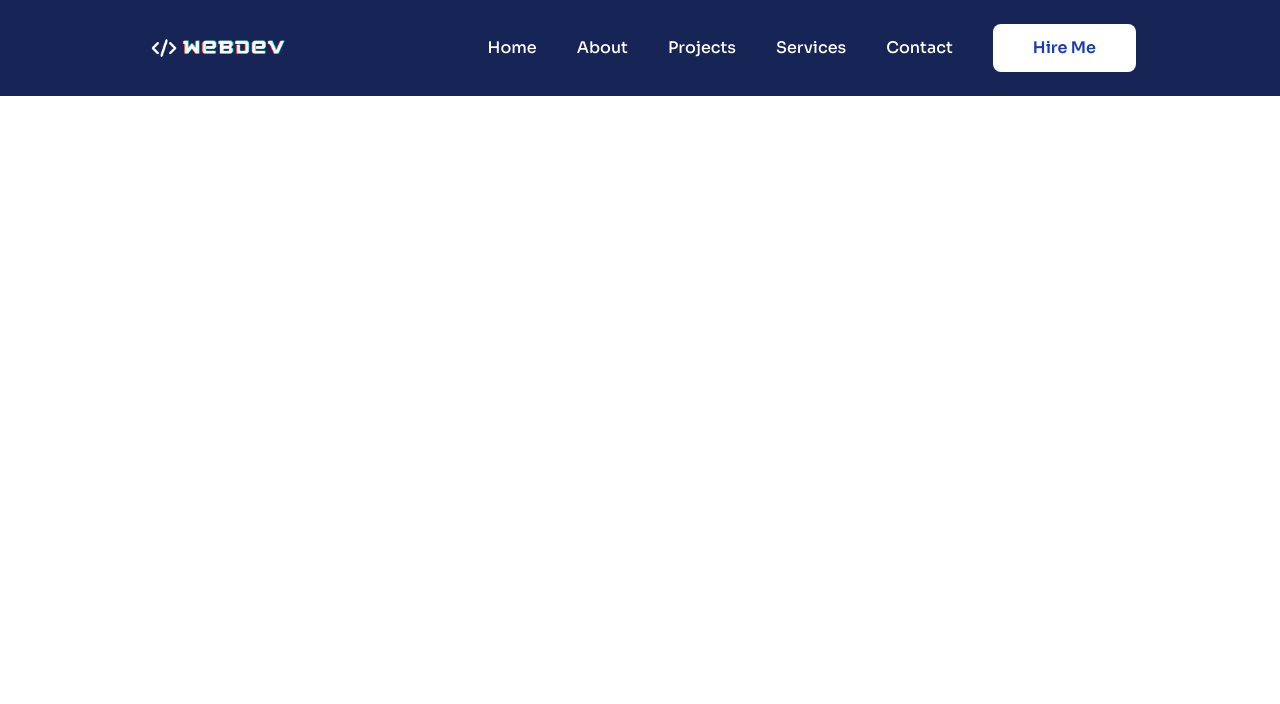
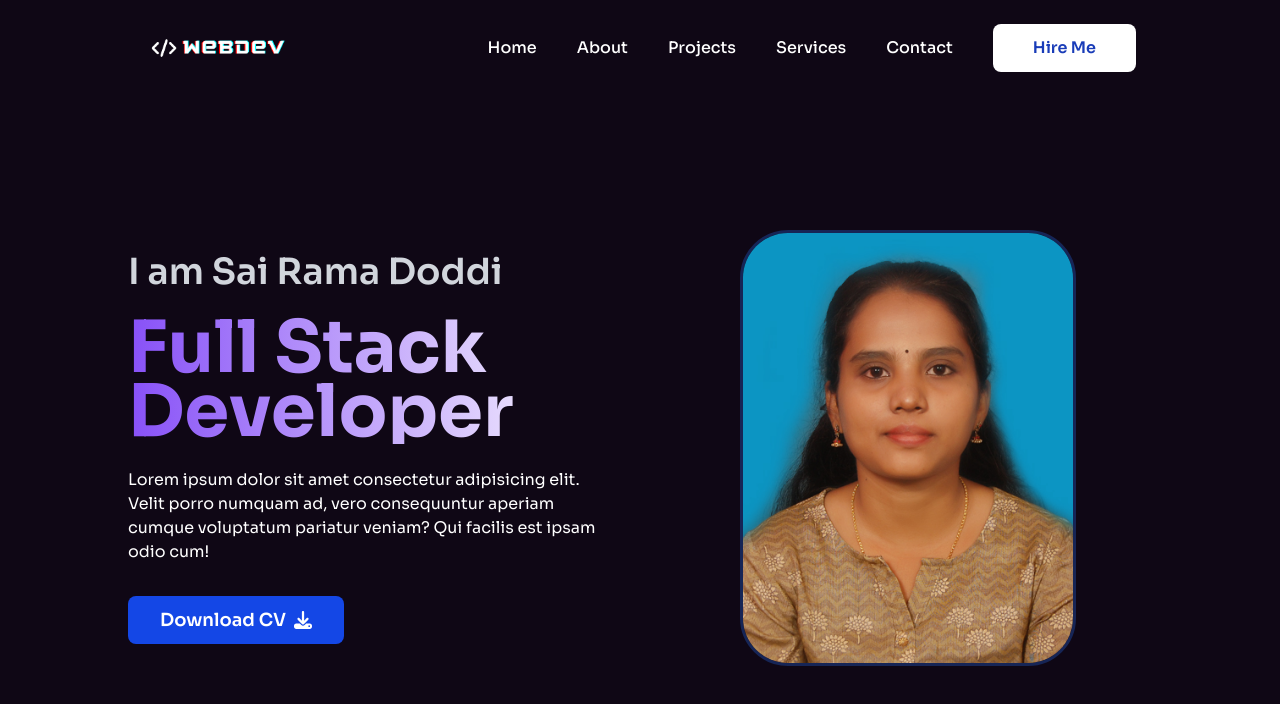
Before and after one commit to SaiRama-Doddi/Portfolio, a Next.js app: page / in a window 1280 px wide. Shown: the top 704 px of the page. Built offline with nearby package versions, Linux system fonts and the light colour scheme.

Commit message:
Hero Component

```diff
--- a/Data/data.ts
+++ b/Data/data.ts
@@ -1,9 +1,9 @@
 export const BaseInfo = {
-  name: "Sajal",
-  position: "Full Stack Web Developer",
+  name: "Sai Rama Doddi",
+  position: "Full Stack Developer",
   description:
     "Lorem ipsum dolor sit amet consectetur adipisicing elit. Velit porro numquam ad, vero consequuntur aperiam cumque voluptatum pariatur veniam? Qui facilis est ipsam odio cum!",
-  profilePic: "/images/hero.png",
+  profilePic: "/images/71.jpg",
 };
 
 export const aboutInfo = {
--- a/app/globals.css
+++ b/app/globals.css
@@ -7,4 +7,10 @@
   .hover_effect:hover {
     @apply after:scale-x-100 after:bg-yellow-400 after:origin-right;
   }
+  .text-bg{
+    background-image: linear-gradient(to right,#8750f7 0%,#ffffff 100%);
+    background-clip: text;
+    -webkit-background-clip: text;
+    -webkit-text-fill-color:transparent
+  }
 }
--- /dev/null
+++ b/components/Home/Hero/page.tsx
@@ -0,0 +1,51 @@
+import { BaseInfo } from "@/Data/data"
+import { FaDownload } from "react-icons/fa6"
+import Image from "next/image"
+
+
+const page = () => {
+  return (
+    <div className="w-full pt-[4vh] md:pt-[12vh] h-screen bg-[#0f0715] overflow-hidden relative ">
+        <div className="flex justify-center flex-col w-4/5 h-full mx-auto">
+        <div className="grid grid-cols-1 lg:grid-cols-2 items-center gap-12">
+            {/*Text content */}
+        <div>
+            {/*---Name---*/}
+           <h1 className="text-gray-300 text-2xl md:text-3xl lg:text-4xl mb-6 font-semibold">I am {BaseInfo.name}</h1>
+
+             {/*position*/}
+           <h1 className="text-bg text-3xl sm:text-4xl md:text-5xl lg:text-6xl xl:text-7xl font-bold md:leading-[3rem] lg:leading-[3.5rem] xl:leading-[4rem] text-white">
+            {BaseInfo.position}</h1>
+
+
+              {/*Description*/}
+
+            <p className="mt-6 text-sm md:text-base text-white text-opacity-60">{BaseInfo.description}</p>
+
+            {/*button*/}
+
+             <button className="md:px-8 py-2.5 px-6 py-1.5 text-white font-semibold text-sm md:text-lg transition-all duration-200 rounded-lg mt-8 bg-blue-700 hover:bg-blue-900 flex items-center space-x-2
+             cursor-pointer">
+                <span>Download CV</span>
+                <FaDownload/>
+             </button>
+            </div>
+            {/*Image content */}
+            <div className="mx-auto  hidden lg:block rounded-[3rem] border-[3.5px] border-blue-950 overflow-x-hidden">
+                <Image
+                src={BaseInfo.profilePic}
+                alt="profile"
+                width={330}
+                height={330}
+                />
+
+            </div>
+
+        </div>
+        </div>
+
+    </div>
+  )
+}
+
+export default page
--- a/components/Home/Navbar/page.tsx
+++ b/components/Home/Navbar/page.tsx
@@ -26,7 +26,7 @@ const Nav = ({ openNav }: Props) => {
   }, []);
 
   return (
-    <div className={`fixed h-[12vh] z-[10] w-full transition-all duration-700 ${navBg ? "bg-[#240b39]" : "bg-blue-950"}`}>
+    <div className={`fixed h-[12vh] z-[10] w-full transition-all duration-700 ${navBg ? "bg-[#240b39]" : "fixed"}`}>
       <div className="flex items-center h-full justify-between w-[95%] sm:w-[90%] xl:w-[80%] mx-auto">
 
         {/* Logo */}
--- a/components/Home/page.tsx
+++ b/components/Home/page.tsx
@@ -1,9 +1,9 @@
-
+import Hero from './Hero/page'
 
 const Home = () => {
   return (
     <div className="overflow-hidden">
-
+       <Hero/>
     </div>
   )
 }
```
Also changed, not shown: public/images/71.jpg (added).
